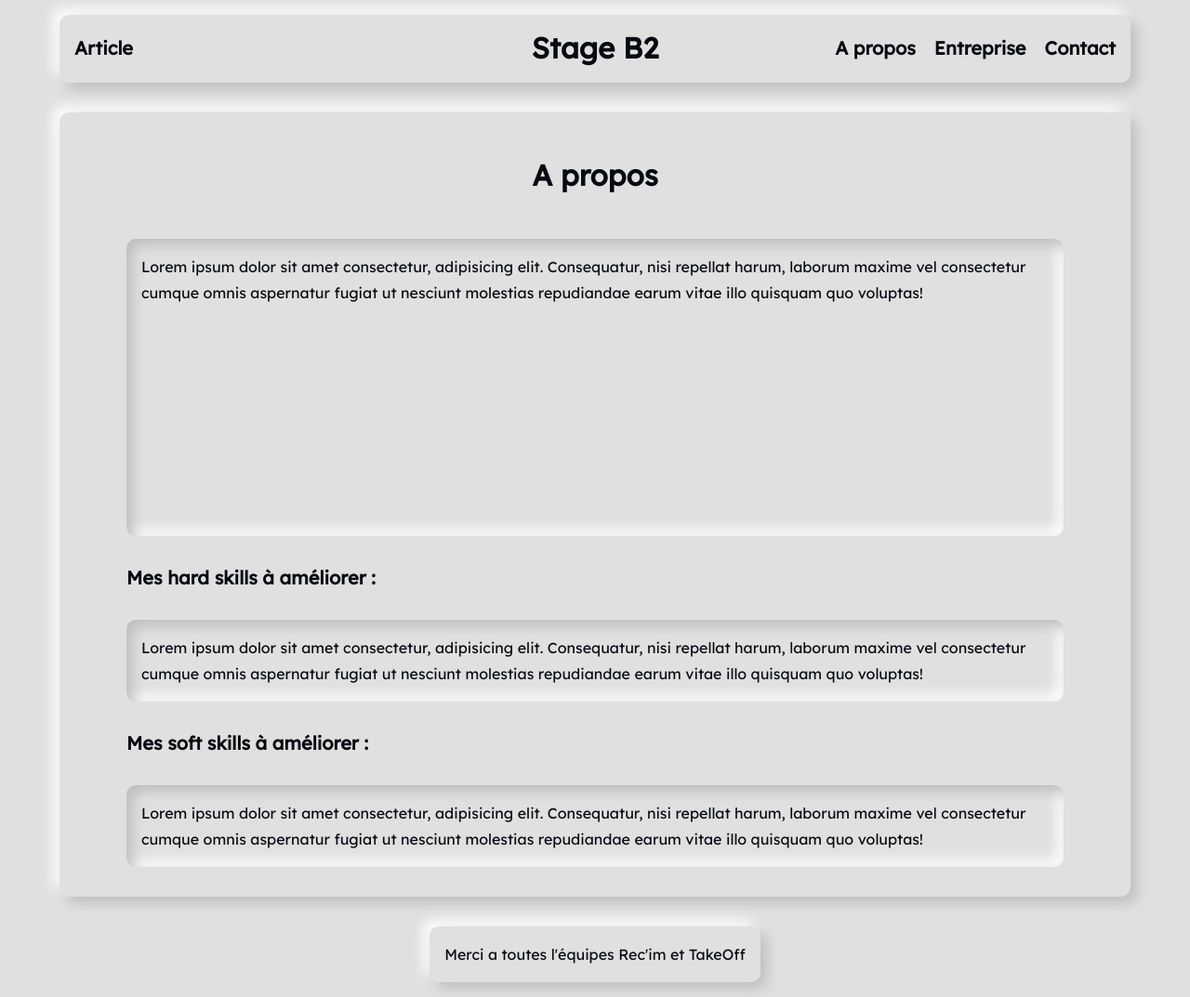
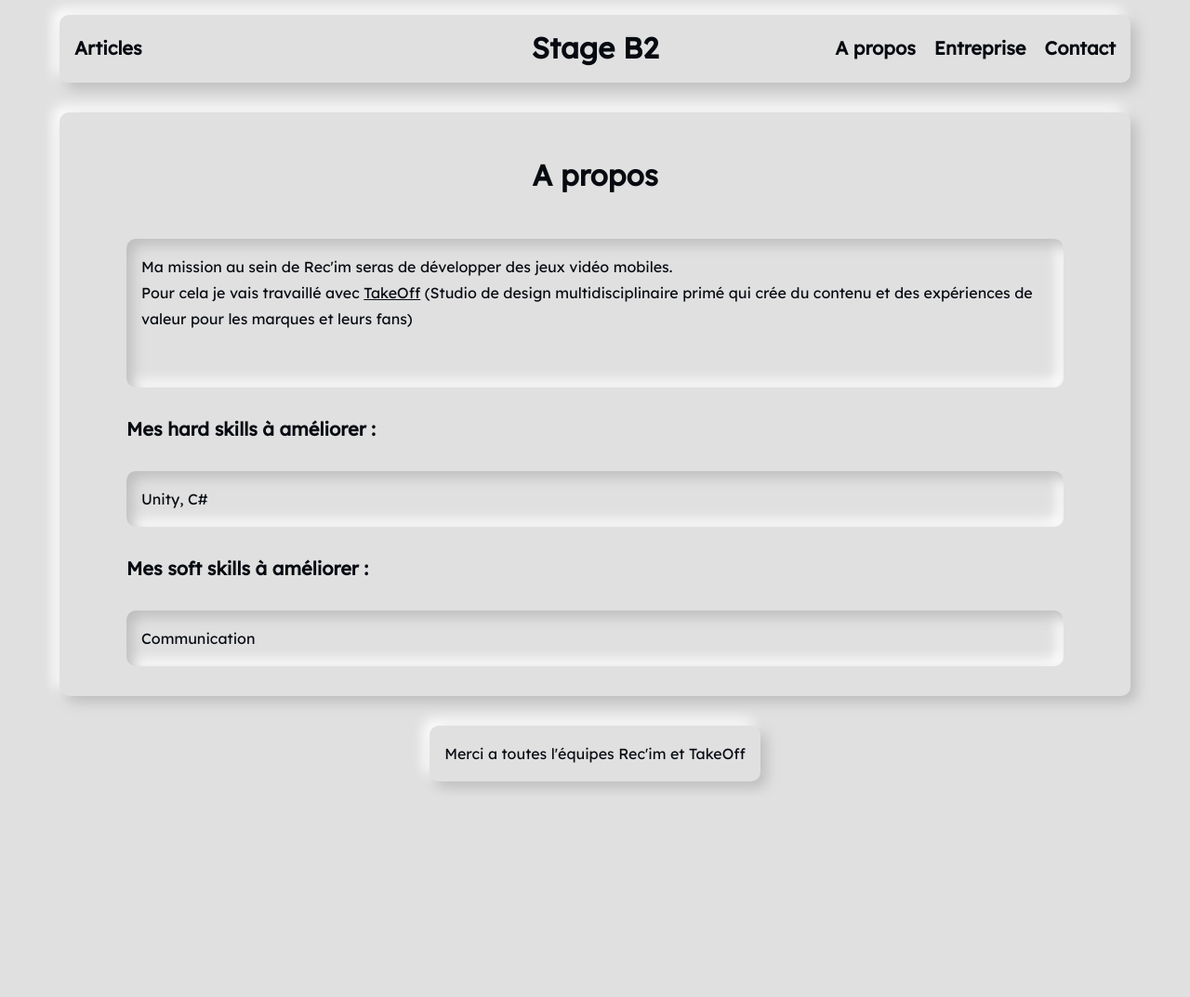
Before and after one commit to AlexisGelin/topicStage, a PHP site: page /html/propos.html in a window 1280 px wide. Shown: the whole page at 93% size. After the commit the page ends 850 px from the top, so only its background shows below. Run offline with PHP 8.4, Linux system fonts and the light colour scheme.

Commit message:
BLOG FINISH

```diff
--- a/home.html
+++ b/home.html
@@ -13,7 +13,9 @@
     <nav>
         <div>
             <a href="/home.html">
-                <h5>Article</h5>
+                <h5>Articles
+
+                </h5>
             </a>
         </div>
         <div>
--- a/html/article/20_06_2022.html
+++ b/html/article/20_06_2022.html
@@ -13,7 +13,7 @@
     <nav>
         <div>
             <a href="/home.html">
-                <h5>Article</h5>
+                <h5>Articles</h5>
             </a>
         </div>
         <div>
--- a/html/article/template.html
+++ b/html/article/template.html
@@ -13,7 +13,7 @@
     <nav>
         <div>
             <a href="/home.html">
-                <h5>Article</h5>
+                <h5>Articles</h5>
             </a>
         </div>
         <div>
--- a/html/propos.html
+++ b/html/propos.html
@@ -13,7 +13,7 @@
     <nav>
         <div>
             <a href="/home.html">
-                <h5>Article</h5>
+                <h5>Articles</h5>
             </a>
         </div>
         <div>
@@ -36,15 +36,22 @@
     <section class="content">
         <h3>A propos</h3>
         <div class="mission">
-            Lorem ipsum dolor sit amet consectetur, adipisicing elit. Consequatur, nisi repellat harum, laborum maxime vel consectetur cumque omnis aspernatur fugiat ut nesciunt molestias repudiandae earum vitae illo quisquam quo voluptas!
+            <p>
+                Ma mission au sein de Rec'im seras de développer des jeux vidéo mobiles.
+                <br>Pour cela je vais travaillé avec <a href="https://takeoffstudios.com/">TakeOff</a> (Studio de design multidisciplinaire primé qui crée du contenu et des expériences de valeur pour les marques et leurs fans)
+            </p>
         </div>
         <h5>Mes hard skills à améliorer :</h5>
         <div class="mission-light">
-            Lorem ipsum dolor sit amet consectetur, adipisicing elit. Consequatur, nisi repellat harum, laborum maxime vel consectetur cumque omnis aspernatur fugiat ut nesciunt molestias repudiandae earum vitae illo quisquam quo voluptas!
+            <p>
+                Unity, C#
+            </p>
         </div>
         <h5>Mes soft skills à améliorer :</h5>
         <div class="mission-light">
-            Lorem ipsum dolor sit amet consectetur, adipisicing elit. Consequatur, nisi repellat harum, laborum maxime vel consectetur cumque omnis aspernatur fugiat ut nesciunt molestias repudiandae earum vitae illo quisquam quo voluptas!
+            <p>
+                Communication
+            </p>
         </div>
     </section>
 
--- a/static/css/contact.css
+++ b/static/css/contact.css
@@ -128,6 +128,8 @@ footer {
   border-radius: 10px;
   background: #e0e0e0;
   box-shadow: inset 6.6666666667px 6.6666666667px 13.3333333333px #bebebe, inset -6.6666666667px -6.6666666667px 13.3333333333px #ffffff; }
+  .content .contact a {
+    color: #070b11; }
 .content .container-contact {
   width: 90%;
   display: grid;
--- a/static/css/entreprise.css
+++ b/static/css/entreprise.css
@@ -127,6 +127,8 @@ footer {
   border-radius: 10px;
   background: #e0e0e0;
   box-shadow: inset 6.6666666667px 6.6666666667px 13.3333333333px #bebebe, inset -6.6666666667px -6.6666666667px 13.3333333333px #ffffff; }
+  .content .mission a {
+    color: #070b11; }
 .content .container-employe {
   width: 90%;
   display: grid;
--- a/static/css/propos.css
+++ b/static/css/propos.css
@@ -123,10 +123,12 @@ footer {
   margin: 1rem;
   padding: 1rem;
   width: 90%;
-  min-height: 20rem;
+  min-height: 10rem;
   border-radius: 10px;
   background: #e0e0e0;
   box-shadow: inset 6.6666666667px 6.6666666667px 13.3333333333px #bebebe, inset -6.6666666667px -6.6666666667px 13.3333333333px #ffffff; }
+  .content .mission a {
+    color: #070b11; }
 .content .mission-light {
   margin: 1rem;
   padding: 1rem;
--- a/static/sass/contact.scss
+++ b/static/sass/contact.scss
@@ -14,6 +14,9 @@
         width: 90%;
         min-height: 20rem;
         @include neumo-deep(200px);
+        a {
+            color: $text-color;
+        }
     }
     .container-contact {
         width: 90%;
--- a/static/sass/entreprise.scss
+++ b/static/sass/entreprise.scss
@@ -13,6 +13,9 @@
         width: 90%;
         min-height: 20rem;
         @include neumo-deep(200px);
+        a {
+            color: $text-color;
+        }
     }
     .container-employe {
         width: 90%;
--- a/static/sass/propos.scss
+++ b/static/sass/propos.scss
@@ -11,8 +11,11 @@
         margin: 1rem;
         padding: 1rem;
         width: 90%;
-        min-height: 20rem;
+        min-height: 10rem;
         @include neumo-deep(200px);
+        a {
+            color: $text-color;
+        }
     }
     .mission-light {
         margin: 1rem;
```
Also changed, not shown: html/contact.html (+7 -2 lines), html/entreprise.html (+9 -3 lines), 3 other files.
